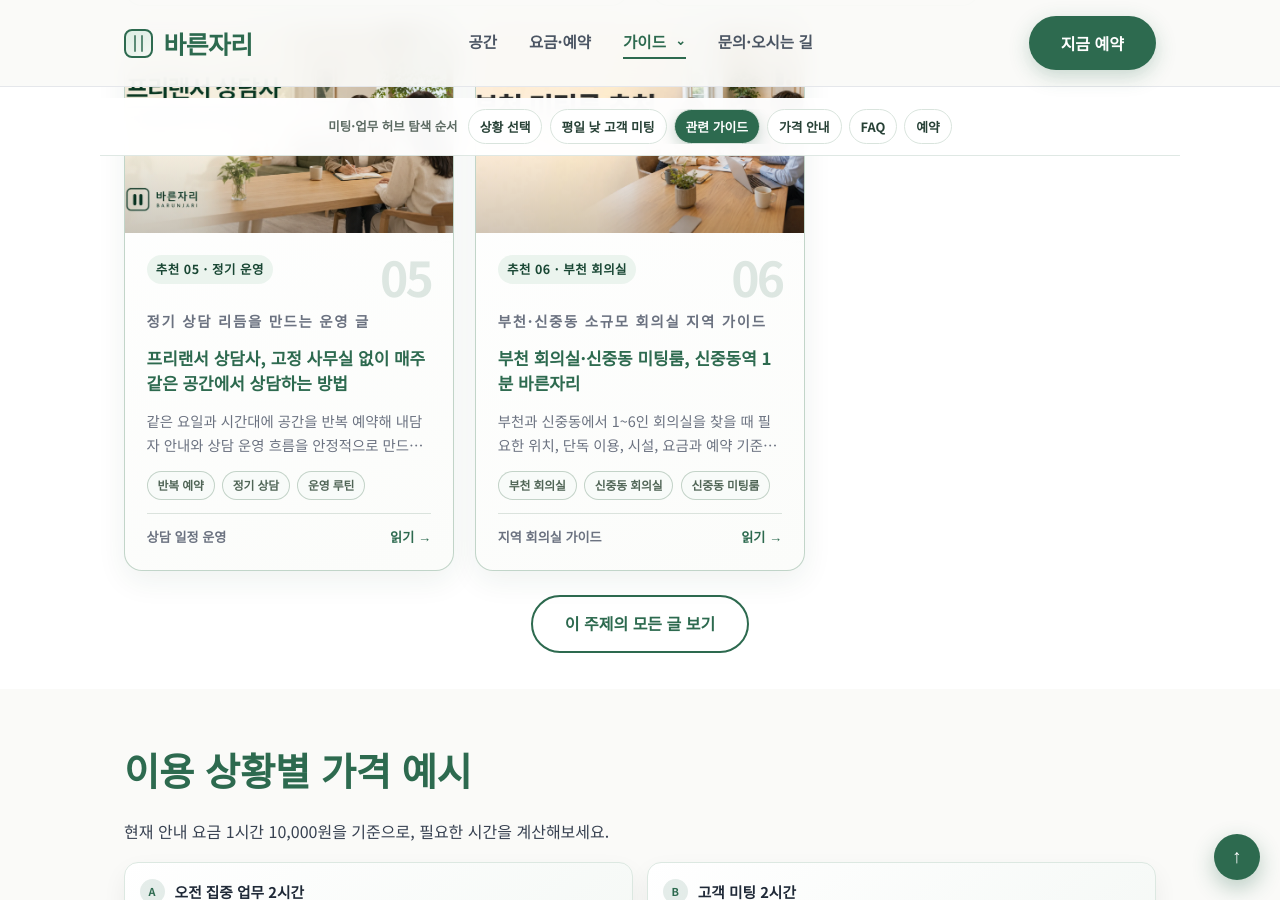
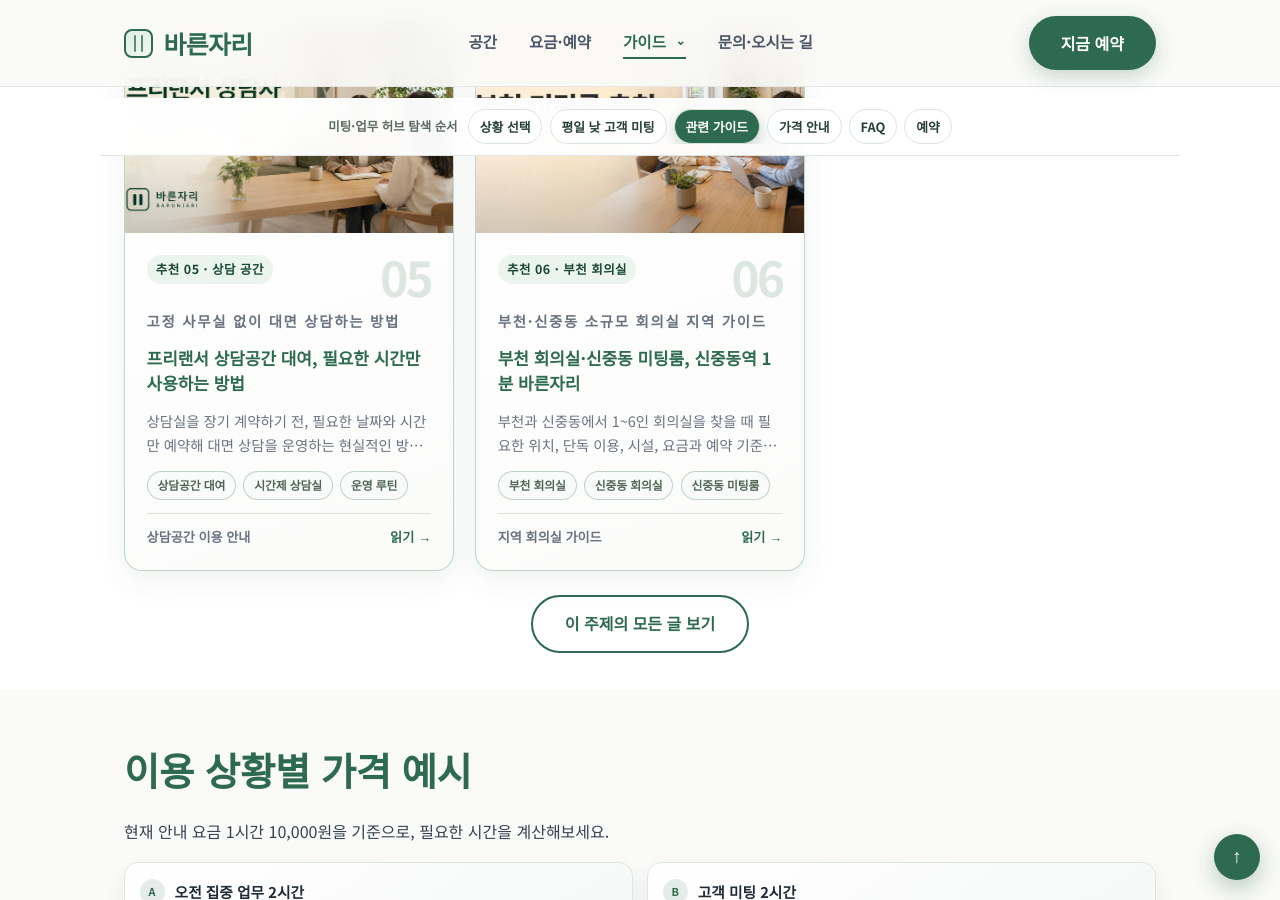
Before and after one commit to bareunspace/blog, a Jekyll site: the page built from meeting.html, in a window 1280 px wide and 900 px high, scrolled down 4152 px. Built offline with Jekyll 4.4.1, drawn with Linux system fonts in a browser that asks for light colours.

Commit message:
Improve freelance counseling space rental post

```diff
--- a/_posts/2026-08-01-recurring-space-booking-for-freelance-counselors.md
+++ b/_posts/2026-08-01-recurring-space-booking-for-freelance-counselors.md
@@ -1,29 +1,29 @@
 ---
 layout: default
-title: 프리랜서 상담사, 고정 사무실 없이 매주 같은 공간에서 상담하는 방법
-description: 같은 요일과 시간대에 공간을 반복 예약해 안정적인 상담 일정을 운영하는 방법을 실제 이용 흐름에 맞춰 설명합니다.
+title: 프리랜서 상담공간 대여 | 고정 사무실 없이 대면 상담하는 방법
+description: 프리랜서 상담사·코치·컨설턴트가 고정 사무실 없이 필요한 시간만 상담공간을 예약해 운영하는 방법을 정리했습니다.
 category: 미팅·상담
 hub_series: meeting
 hub_section: core
 hub_order: 3
-hub_label: 정기 운영
-hub_kicker: 정기 상담 리듬을 만드는 운영 글
-hub_title: 프리랜서 상담사, 고정 사무실 없이 매주 같은 공간에서 상담하는 방법
-hub_description: 같은 요일과 시간대에 공간을 반복 예약해 내담자 안내와 상담 운영 흐름을 안정적으로 만드는 실전 방법을 정리했습니다.
+hub_label: 상담 공간
+hub_kicker: 고정 사무실 없이 대면 상담하는 방법
+hub_title: 프리랜서 상담공간 대여, 필요한 시간만 사용하는 방법
+hub_description: 상담실을 장기 계약하기 전, 필요한 날짜와 시간만 예약해 대면 상담을 운영하는 현실적인 방법을 정리했습니다.
 hub_tags:
-  - 반복 예약
-  - 정기 상담
+  - 상담공간 대여
+  - 시간제 상담실
   - 운영 루틴
-hub_footer: 상담 일정 운영
-keywords: 프리랜서상담사,상담공간대여,상담실대여,시간제상담실,부천상담공간,신중동상담실,정기상담공간,반복예약,상담사무실,신중동공간대여
+hub_footer: 상담공간 이용 안내
+keywords: 프리랜서상담사,상담공간대여,상담실대여,시간제상담실,부천상담공간,신중동상담실,상담사무실대여,코칭공간대여,컨설팅공간,신중동공간대여
 tags:
   - 신중동 공간대여
   - 프리랜서상담사
   - 상담공간
   - 상담실대여
   - 시간제공간
-  - 반복예약
-  - 정기상담
+  - 상담실대여
+  - 코칭공간
 canonical: https://bareunjari.com/posts/recurring-space-booking-for-freelance-counselors/
 permalink: /posts/recurring-space-booking-for-freelance-counselors/
 date: 2026-07-30 09:00:00 +0900
@@ -39,9 +39,9 @@
 <main class="about-page">
   <section id="home">
     <div class="section-inner">
-      <p class="section-label">Recurring Counseling Space Guide</p>
-      <h1 class="section-title">프리랜서 상담사, 고정 사무실 없이<br />매주 같은 공간에서 상담하는 방법</h1>
-      <p class="section-desc">대면 상담 일정이 반복되기 시작했다면, 매번 새로운 장소를 찾기보다 같은 요일과 시간대의 익숙한 공간을 다시 예약하는 방식이 훨씬 운영하기 편할 수 있습니다.</p>
+      <p class="section-label">Counseling Space Rental Guide</p>
+      <h1 class="section-title">프리랜서 상담공간 대여,<br />고정 사무실 없이 대면 상담하는 방법</h1>
+      <p class="section-desc">대면 상담이나 코칭 일정이 생겼지만 아직 고정 사무실을 계약하기 부담스럽다면, 필요한 날짜와 시간만 상담공간을 예약하는 방식이 현실적인 대안이 될 수 있습니다.</p>
       <div class="hero-btns">
         <a href="#how-to-run" class="btn-primary">운영 방법 바로 보기</a>
         <a href="/posts/freelance-counselor-office/" class="btn-outline">이전 가이드 먼저 보기</a>
@@ -59,85 +59,85 @@
     </div>
   </section>
 
-  <nav class="guide-toc" aria-label="반복 예약 상담 공간 가이드 목차">
+  <nav class="guide-toc" aria-label="상담공간 대여 가이드 목차">
     <div class="guide-toc-inner">
       <span class="guide-toc-label">이 글에서 확인할 내용</span>
-      <a href="#repeat-is-flexible">반복 예약의 개념</a>
-      <a href="#how-to-run">실제 운영 방법</a>
-      <a href="#why-same-space-helps">같은 공간의 장점</a>
+      <a href="#repeat-is-flexible">상담공간 대여가 맞는 경우</a>
+      <a href="#how-to-run">예약 운영 방법</a>
+      <a href="#why-same-space-helps">같은 장소를 다시 쓰는 장점</a>
       <a href="#checklist">공간 선택 체크리스트</a>
-      <a href="#bareunjari">바른자리 활용 방법</a>
+      <a href="#bareunjari">바른자리 상담공간 이용 방법</a>
     </div>
   </nav>
 
-  <section class="guide-summary-section" aria-label="반복 예약 상담 운영 핵심 요약">
+  <section class="guide-summary-section" aria-label="상담공간 대여 운영 핵심 요약">
     <div class="section-inner guide-summary-grid">
       <article class="guide-summary-card">
         <span>01</span>
-        <h2>장기계약이 아닙니다</h2>
-        <p>같은 공간을 반복 예약하는 것은 자동 결제나 장기 임대가 아니라, 다음 상담 일정이 잡힐 때마다 같은 시간대를 다시 선택하는 운영 방식입니다.</p>
+        <h2>장기계약 전 단계입니다</h2>
+        <p>상담공간 대여는 자동 결제나 장기 임대가 아니라, 상담 일정이 있을 때 필요한 시간만 예약해 쓰는 방식입니다.</p>
       </article>
       <article class="guide-summary-card">
         <span>02</span>
-        <h2>일정 관리가 쉬워집니다</h2>
-        <p>상담 종료 직후 다음 일정과 공간 예약을 함께 처리하면 예약 누락을 줄이고 내담자 안내도 훨씬 간단해집니다.</p>
+        <h2>필요한 만큼만 씁니다</h2>
+        <p>상담이 있는 날과 시간만 예약하면 되기 때문에, 고정 사무실을 계약하기 전 수요를 확인하기 좋습니다.</p>
       </article>
       <article class="guide-summary-card">
         <span>03</span>
-        <h2>고정 사무실 없이 리듬을 만듭니다</h2>
-        <p>비용은 필요한 만큼만 쓰면서도, 상담 흐름은 일정하게 유지할 수 있다는 점이 큰 장점입니다.</p>
+        <h2>내담자 안내가 단순해집니다</h2>
+        <p>한 번 익숙해진 장소를 다시 이용하면 위치 안내와 입실 설명이 짧아지고 상담 준비에 더 집중할 수 있습니다.</p>
       </article>
     </div>
   </section>
 
   <section id="repeat-is-flexible">
     <div class="section-inner">
-      <h2 class="section-title">반복 예약은 장기계약과 다릅니다</h2>
-      <p class="section-desc">시간제 공간을 반복해서 이용한다고 해서 매주 자동으로 예약되거나, 고정 사무실처럼 장기계약을 맺는 것은 아닙니다. 핵심은 <strong>내담자와 다음 상담 일정이 정해질 때마다 필요한 날짜와 시간을 개별적으로 예약하되, 가능하면 같은 요일과 시간대를 유지하는 것</strong>입니다.</p>
+      <h2 class="section-title">상담공간 대여는 장기계약과 다릅니다</h2>
+      <p class="section-desc">시간제 상담공간을 이용한다고 해서 매주 자동으로 확보되거나, 고정 사무실처럼 장기계약을 맺는 것은 아닙니다. 핵심은 <strong>상담 일정이 생겼을 때 필요한 날짜와 시간을 개별적으로 예약하고, 실제 대면 상담 수요를 확인하는 것</strong>입니다.</p>
       <div class="about-highlight-grid" aria-label="반복 예약 예시">
         <article class="about-highlight-card">
-          <h3>매주 같은 시간</h3>
-          <p>매주 목요일 오후 7시처럼 직장인 내담자가 오기 쉬운 시간을 기본 시간대로 둘 수 있습니다.</p>
+          <h3>대면 상담이 가끔 생길 때</h3>
+          <p>온라인 상담이 주력이지만 일부 내담자와 대면 상담이 필요할 때, 필요한 시간만 공간을 예약할 수 있습니다.</p>
         </article>
         <article class="about-highlight-card">
-          <h3>격주 패턴</h3>
-          <p>격주 토요일 오후 2시처럼 일정 간격이 있는 상담도 같은 흐름으로 운영할 수 있습니다.</p>
+          <h3>코칭·컨설팅을 병행할 때</h3>
+          <p>상담, 코칭, 진로상담, 컨설팅처럼 조용한 대화가 필요한 일정에 활용할 수 있습니다.</p>
         </article>
         <article class="about-highlight-card">
-          <h3>월 2회 예약</h3>
-          <p>매월 둘째·넷째 수요일 저녁처럼 정기 패턴이 있으면 내담자 안내와 예약 관리가 더 쉬워집니다.</p>
+          <h3>장기 계약 전 테스트할 때</h3>
+          <p>상담실을 계약하기 전 실제 대면 수요, 선호 시간대, 이용 빈도를 확인하는 단계로 적합합니다.</p>
         </article>
       </div>
-      <p>상담이 없는 주에는 예약하지 않아도 되고, 일정이 바뀌면 다음 예약부터 다른 시간대를 선택하면 됩니다. 그래서 고정비 부담 없이도 일정한 상담 리듬을 만들 수 있습니다.</p>
+      <p>상담이 없는 날에는 예약하지 않아도 되고, 일정이 바뀌면 다른 시간대를 선택하면 됩니다. 그래서 고정비 부담 없이도 대면 상담 운영 가능성을 확인할 수 있습니다.</p>
     </div>
   </section>
 
   <section id="how-to-run">
     <div class="section-inner">
-      <h2 class="section-title">실제로는 이렇게 운영할 수 있습니다</h2>
-      <p class="section-desc">복잡한 시스템이 필요한 것은 아닙니다. 자주 쓰는 시간대를 정하고, 다음 상담 일정과 공간 예약을 한 흐름으로 관리하면 충분합니다.</p>
+      <h2 class="section-title">실제로는 이렇게 예약 운영할 수 있습니다</h2>
+      <p class="section-desc">복잡한 시스템이 필요한 것은 아닙니다. 상담 일정이 확정되면 예약 가능 시간을 확인하고, 내담자에게 장소와 입실 안내를 함께 전달하면 됩니다.</p>
       <div class="about-principle-grid" aria-label="반복 예약 운영 방법">
         <article class="about-principle-item" data-step="01">
-          <h3>기본 상담 시간대를 정합니다</h3>
-          <p>최근 상담 일정을 살펴보고 가장 자주 이용하는 요일과 시간을 하나 정합니다. 직장인 내담자가 많다면 평일 저녁, 학생이나 보호자 상담이 많다면 토요일 오후가 편할 수 있습니다.</p>
+          <h3>자주 필요한 시간대를 파악합니다</h3>
+          <p>최근 상담 일정을 살펴보고 대면 상담이 자주 생기는 요일과 시간을 확인합니다. 직장인 내담자가 많다면 평일 저녁, 학생이나 보호자 상담이 많다면 토요일 오후가 편할 수 있습니다.</p>
         </article>
         <article class="about-principle-item" data-step="02">
-          <h3>다음 상담 일정과 공간 예약을 함께 처리합니다</h3>
-          <p>상담이 끝난 뒤 다음 일정을 확정했다면 바로 같은 시간대의 예약 가능 여부를 확인하고 공간까지 잡아두는 방식이 가장 안정적입니다. 일정과 공간 예약을 따로 관리하면 놓치기 쉽습니다.</p>
+          <h3>상담 일정과 공간 예약을 함께 처리합니다</h3>
+          <p>상담 일정이 확정됐다면 바로 예약 가능 여부를 확인하고 공간까지 잡아두는 방식이 안정적입니다. 일정과 공간 예약을 따로 관리하면 놓치기 쉽습니다.</p>
         </article>
         <article class="about-principle-item" data-step="03">
-          <h3>대체 시간도 함께 정해 둡니다</h3>
-          <p>원하는 시간이 이미 예약되어 있을 수도 있으므로, 예를 들어 목요일 오후 8시나 금요일 오후 7시처럼 가까운 대체 시간대를 함께 정해 두면 훨씬 유연하게 운영할 수 있습니다.</p>
+          <h3>대체 시간도 함께 생각해 둡니다</h3>
+          <p>원하는 시간이 이미 예약되어 있을 수도 있으므로, 가까운 대체 시간대를 함께 정해 두면 훨씬 유연하게 운영할 수 있습니다.</p>
         </article>
         <article class="about-principle-item" data-step="04">
-          <h3>준비와 정리 시간을 포함해 예약합니다</h3>
-          <p>상담이 60분이어도 입실, 자료 준비, 기록 정리까지 생각하면 90분에서 2시간 정도가 더 현실적일 수 있습니다. 빠듯한 예약은 상담 흐름을 오히려 불안하게 만듭니다.</p>
+          <h3>상담 전후 시간을 포함해 예약합니다</h3>
+          <p>상담이 60분이어도 입실, 자료 준비, 기록 정리까지 생각하면 예약 시간은 여유 있게 잡는 편이 안정적입니다. 빠듯한 예약은 상담 흐름을 오히려 불안하게 만듭니다.</p>
         </article>
       </div>
       <div class="about-highlight-grid" aria-label="상담 일정과 예약 흐름">
         <article class="about-highlight-card">
           <h3>추천 흐름</h3>
-          <p>다음 상담 일정 확정 → 같은 시간대 예약 가능 여부 확인 → 공간 예약 → 내담자에게 날짜와 장소 안내</p>
+          <p>상담 일정 확정 → 예약 가능 시간 확인 → 공간 예약 → 내담자에게 날짜와 장소 안내</p>
         </article>
         <article class="about-highlight-card">
           <h3>60분 상담 예시</h3>
@@ -149,9 +149,9 @@
 
   <section id="why-same-space-helps">
     <div class="section-inner">
-      <h2 class="section-title">같은 공간을 사용하면 안내도 준비도 간단해집니다</h2>
-      <p class="section-desc">같은 공간을 반복해서 이용하면 상담자는 위치, 입실 방법, 좌석 배치, 시설을 매번 다시 확인하지 않아도 됩니다. 내담자도 처음 한 번만 장소를 익히면 이후에는 날짜와 시간만 확인하면 됩니다.</p>
-      <div class="about-highlight-grid" aria-label="같은 공간을 반복 이용할 때 장점">
+      <h2 class="section-title">같은 장소를 다시 쓰면 안내도 준비도 간단해집니다</h2>
+      <p class="section-desc">같은 장소를 다시 이용하면 상담자는 위치, 입실 방법, 좌석 배치, 시설을 매번 새로 확인하지 않아도 됩니다. 내담자도 한 번 장소를 익히면 이후에는 날짜와 시간 안내만으로 이해하기 쉽습니다.</p>
+      <div class="about-highlight-grid" aria-label="같은 장소를 다시 이용할 때 장점">
         <article class="about-highlight-card">
           <h3>안내가 간단해집니다</h3>
           <p>"다음 상담은 지난번과 같은 장소에서 진행합니다. 목요일 오후 7시에 뵙겠습니다."처럼 짧게 안내할 수 있습니다.</p>
@@ -170,8 +170,8 @@
 
   <section id="checklist">
     <div class="section-inner">
-      <h2 class="section-title">반복해서 이용할 공간을 고를 때 확인할 점</h2>
-      <p class="section-desc">상담이나 코칭처럼 조용한 대화가 필요한 일정이라면, 단순히 예뻐 보이는 공간보다 실제 운영 편의와 안정감을 먼저 보는 편이 좋습니다.</p>
+      <h2 class="section-title">상담공간을 고를 때 확인할 점</h2>
+      <p class="section-desc">상담이나 코칭처럼 조용한 대화가 필요한 일정이라면, 단순히 예뻐 보이는 공간보다 실제 운영 편의와 내담자 안내의 쉬움을 먼저 보는 편이 좋습니다.</p>
       <div class="about-principle-grid" aria-label="상담 공간 선택 체크리스트">
         <article class="about-principle-item" data-step="01">
           <h3>공간을 단독으로 사용할 수 있는지</h3>
@@ -186,8 +186,8 @@
           <p>편하게 대화할 수 있는 의자와 테이블, 지나치게 산만하지 않은 분위기가 상담 몰입에 영향을 줍니다.</p>
         </article>
         <article class="about-principle-item" data-step="04">
-          <h3>예약 시간을 유연하게 조절할 수 있는지</h3>
-          <p>상담 전후 준비 시간을 포함해 90분 또는 2시간처럼 여유 있게 예약할 수 있어야 실제 운영이 편합니다.</p>
+          <h3>필요한 시간만 예약할 수 있는지</h3>
+          <p>상담 전후 준비 시간을 포함해 필요한 만큼 시간을 조절할 수 있어야 실제 운영이 편합니다.</p>
         </article>
         <article class="about-principle-item" data-step="05">
           <h3>예약과 입실 방법이 복잡하지 않은지</h3>
@@ -200,26 +200,26 @@
 
   <section id="bareunjari">
     <div class="section-inner">
-      <h2 class="section-title">바른자리에서 상담 공간을 반복 이용하는 방법</h2>
+      <h2 class="section-title">바른자리에서 상담공간을 이용하는 방법</h2>
       <p class="section-desc">바른자리는 신중동역에서 도보 1분 거리에 있는 단독 프라이빗 공간입니다. 예약 시간 동안 다른 팀과 내부 공간을 나누지 않고 한 팀이 단독으로 이용합니다.</p>
       <p>전문 상담실은 아니지만 상담, 코칭, 진로상담, 컨설팅처럼 조용한 대화가 필요한 시간에 활용할 수 있고, 테이블과 의자, 소파가 마련되어 있어 상담 전후에 자료와 기록을 정리하기에도 편합니다.</p>
       <div class="about-highlight-grid" aria-label="바른자리 반복 이용 포인트">
         <article class="about-highlight-card">
-          <h3>같은 시간대를 다시 예약할 수 있습니다</h3>
-          <p>예를 들어 매주 목요일 오후 7시에 상담이 있다면, 다음 일정이 확정될 때마다 같은 시간대를 다시 예약하는 방식으로 운영할 수 있습니다.</p>
+          <h3>상담 일정에 맞춰 예약할 수 있습니다</h3>
+          <p>대면 상담, 코칭, 컨설팅 일정이 잡혔다면 가능한 시간을 확인한 뒤 필요한 시간만 예약해 이용할 수 있습니다.</p>
         </article>
         <article class="about-highlight-card">
-          <h3>자동 확보 방식은 아닙니다</h3>
-          <p>같은 시간대가 자동으로 잡히는 구조는 아니므로, 일정이 정해졌다면 가능한 한 미리 예약하는 편이 좋습니다.</p>
+          <h3>고정 확보 상품은 아닙니다</h3>
+          <p>특정 요일과 시간이 자동으로 확보되는 정기 상품은 아니므로, 상담 일정이 정해졌다면 예약 가능 시간을 먼저 확인하는 편이 좋습니다.</p>
         </article>
         <article class="about-highlight-card">
           <h3>이용 조건이 비교적 단순합니다</h3>
-          <p>현재 이용 요금은 1시간 10,000원이며 이후에는 30분 단위로 이용 시간을 추가할 수 있습니다. 예약은 이용 1시간 전까지 가능합니다.</p>
+          <p>현재 이용 요금은 1시간 10,000원 기준이며, 자세한 예약 가능 시간과 이용 조건은 예약 페이지에서 확인할 수 있습니다.</p>
         </article>
       </div>
       <p>급하게 이용이 필요하신 경우 톡톡으로 문의해 주세요. 운영자가 확인 가능하고 빈 시간이라면 바로 이용하실 수 있도록 안내해 드립니다.</p>
       <div class="hero-btns" style="margin-top: 2rem;">
-        <a href="/booking/" class="btn-primary">예약 가능 시간 확인하기</a>
+        <a href="/booking/?purpose=meeting&amp;source=recurring-space-booking-for-freelance-counselors" class="btn-primary">상담공간 예약 가능 시간 확인하기</a>
         <a href="/posts/bucheon-meeting-room/" class="btn-outline">다음 글: 고객 미팅 공간 보기</a>
         <a href="/posts/freelance-counselor-office/" class="btn-outline">이전 글: 상담 운영 기본 보기</a>
       </div>
@@ -228,9 +228,9 @@
 
   <section id="closing">
     <div class="section-inner">
-      <h2 class="section-title">고정 사무실보다 먼저 상담 리듬을 만들어 보세요</h2>
-      <p class="section-desc">같은 요일과 시간대에 익숙한 공간을 반복해서 이용하면, 고정 사무실이 없어도 일정한 상담 흐름을 만들 수 있습니다. 상담이 적은 시기에는 필요한 시간만 이용하고, 대면 상담이 늘어나면 예약 횟수를 조금씩 늘리면 됩니다.</p>
-      <p><strong>공간을 장기간 계약하기 전에, 먼저 나에게 맞는 상담 리듬부터 만들어 보세요.</strong></p>
+      <h2 class="section-title">고정 사무실보다 먼저 필요한 시간만 써보세요</h2>
+      <p class="section-desc">상담실을 장기 계약하기 전에는 실제 대면 상담이 얼마나 자주 생기는지 확인하는 과정이 필요합니다. 상담이 적은 시기에는 필요한 시간만 이용하고, 대면 상담이 늘어나면 이용 횟수를 조금씩 늘리면 됩니다.</p>
+      <p><strong>공간을 장기간 계약하기 전에, 먼저 나에게 맞는 대면 상담 운영 방식부터 확인해 보세요.</strong></p>
     </div>
   </section>
 
```
